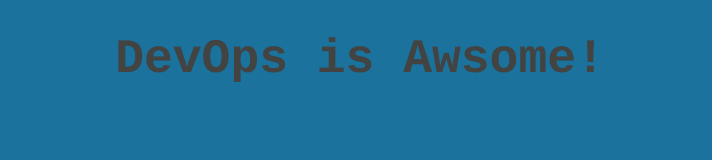
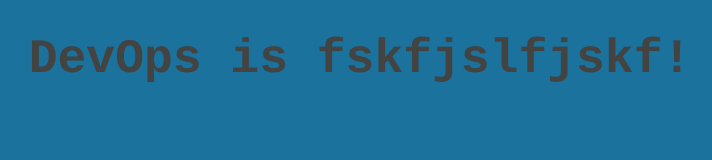
Before and after one commit to linuxacademy/devops-essentials-sample-app, a plain HTML site: page src/index.html in a window 1280 px wide. Shown: the whole page, without its empty margins (280-992 px from the left). Drawn offline with Linux system fonts and the light colour scheme.

Commit message:
change with bug

```diff
--- a/src/index.html
+++ b/src/index.html
@@ -5,7 +5,7 @@
 </head>
 <body style="background-color: #1A729D;">
     <h1 style="font-family: Courier; color: #434342; font-size: 48px; text-align: center;">
-        DevOps is Awsome!
+        DevOps is fskfjslfjskf!
     </h1>
 </body>
 </html>
```
